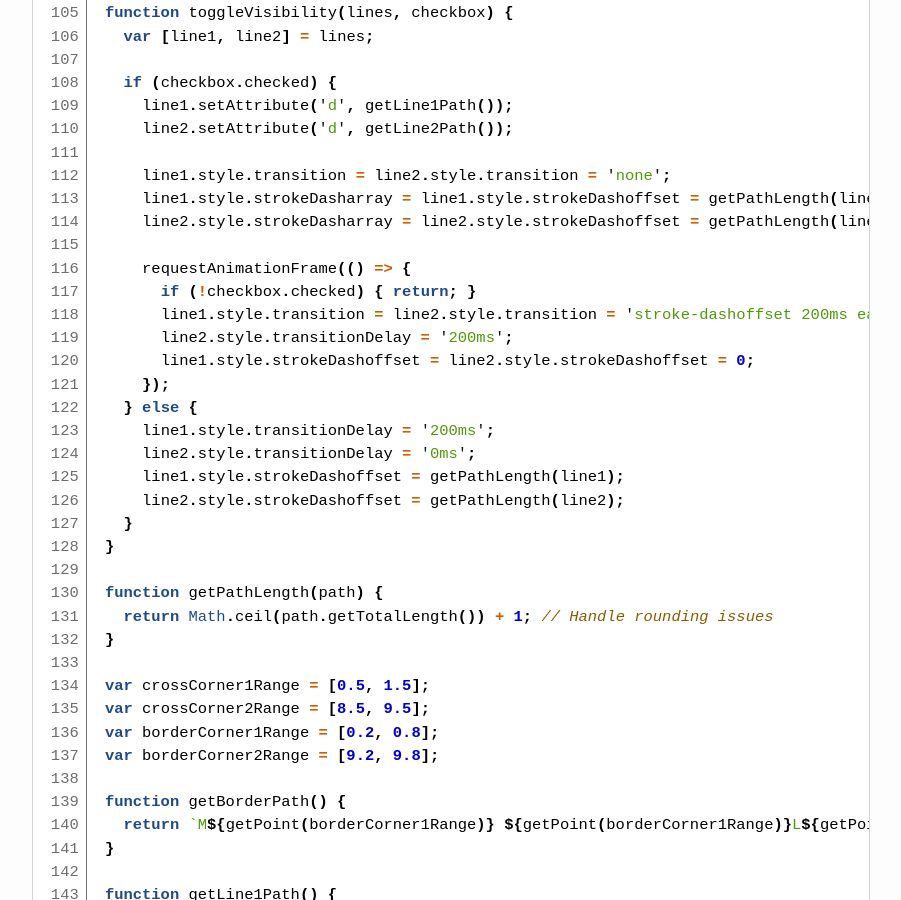
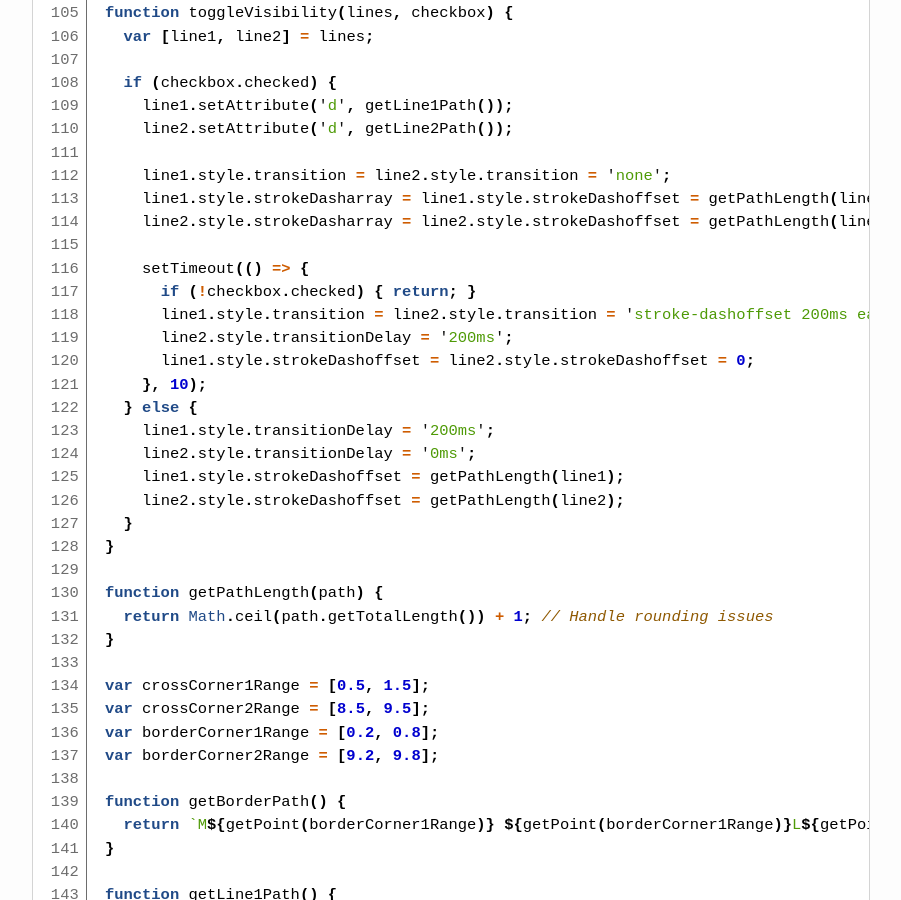
Before and after one commit to guilhermesimoes/guilhermesimoes.github.io, a Jekyll site: the page built from _posts/2025-12-06-web-component-hand-drawn-checkbox.md, in a window 1280 px wide and 900 px high, scrolled down 4284 px. Shown: the whole window, without its empty margins (189-1090 px from the left). Built offline with Jekyll 4.4.1, drawn with Linux system fonts in a browser that asks for light colours.

Commit message:
Revert back to using setTimeout(..., 10) since requestAnimationFrame is too fast on Firefox

```diff
--- a/assets/blocks/web-component-hand-drawn-checkbox.html
+++ b/assets/blocks/web-component-hand-drawn-checkbox.html
@@ -113,12 +113,12 @@ function toggleVisibility(lines, checkbox) {
     line1.style.strokeDasharray = line1.style.strokeDashoffset = getPathLength(line1);
     line2.style.strokeDasharray = line2.style.strokeDashoffset = getPathLength(line2);
 
-    requestAnimationFrame(() => {
+    setTimeout(() => {
       if (!checkbox.checked) { return; }
       line1.style.transition = line2.style.transition = 'stroke-dashoffset 200ms ease';
       line2.style.transitionDelay = '200ms';
       line1.style.strokeDashoffset = line2.style.strokeDashoffset = 0;
-    });
+    }, 10);
   } else {
     line1.style.transitionDelay = '200ms';
     line2.style.transitionDelay = '0ms';
```
